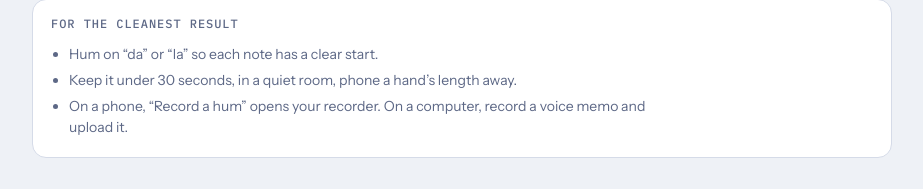
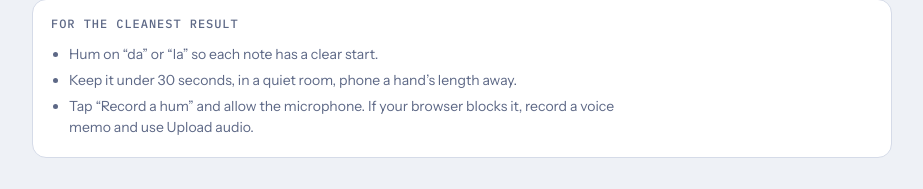
Before and after one commit to e-elson/hum-to-notes, a plain HTML site: page index.html in a window 1280 px wide. Shown: the part 916-1105 px from the top of the page, without its empty margins (178-1101 px from the left). Drawn offline with nearby package versions, Linux system fonts and the light colour scheme.

Commit message:
Update recording tip
Co-Authored-By: Claude Opus 5.5 <noreply@anthropic.com>
Claude-Session: https://claude.ai/code/session_013NJf3W6MGZkf6xJu41qco8

```diff
--- a/index.html
+++ b/index.html
@@ -133,7 +133,7 @@ textarea#abc { position: absolute; left: -9999px; }
     <ul class="tips">
       <li>Hum on “da” or “la” so each note has a clear start.</li>
       <li>Keep it under 30 seconds, in a quiet room, phone a hand’s length away.</li>
-      <li>On a phone, “Record a hum” opens your recorder. On a computer, record a voice memo and upload it.</li>
+      <li>Tap “Record a hum” and allow the microphone. If your browser blocks it, record a voice memo and use Upload audio.</li>
     </ul>
   </section>
 </div>
```
